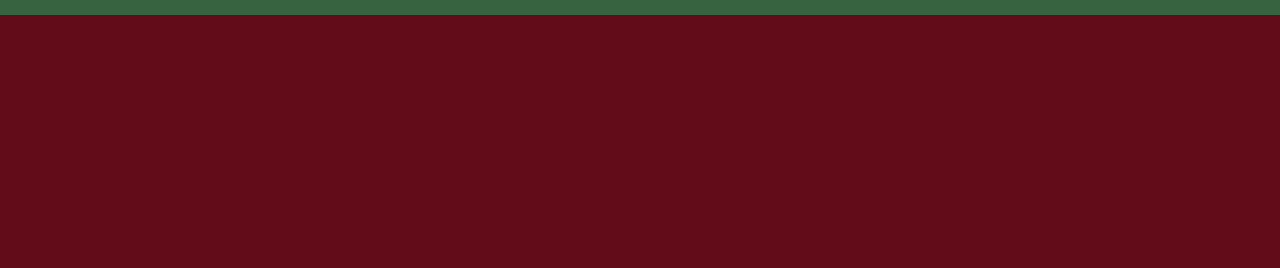
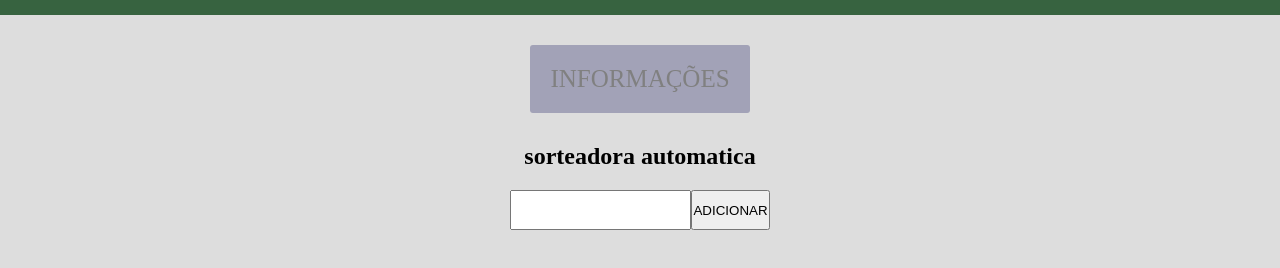
Before and after one commit to willianglitch/sorteadora, a plain HTML site: page index.html in a window 1280 px wide. Shown: the part 30-298 px from the top of the page. Drawn offline with Linux system fonts and the light colour scheme.

Commit message:
update 1.0
primeiras linhas de código

```diff
--- a/css/style.css
+++ b/css/style.css
@@ -5,8 +5,57 @@
     outline: none;
 }
 body{
-    background-color: #610C18;
+    background-color: #DDDDDD;
 }
 .header{
     background-color: #376340;
 }
+
+/* =========================== informações ================  */
+
+.container{
+    max-width: 1000px;
+    margin: auto;
+}
+.info{
+    display: flex;
+    justify-content: center;
+    align-items: center;
+    margin-top: 30px;
+    margin-bottom: 30px;
+}
+.info a{
+    background-color: #8D8DAABB;
+    padding: 20px;
+    text-decoration: none;
+    font-size: 25px;
+    text-transform: uppercase;
+    color: gray;
+    border-radius: 3px;
+
+}
+.info a:hover{
+    background-color:#F190B7BB ;
+    color: #fff;
+    text-transform: 0.5s ease;
+}
+
+.card{
+    display: flex;
+    justify-content: center;
+    align-items: center;
+    flex-direction: column;
+}
+.card h1{
+    padding-bottom: 20px;
+}
+.cardForm form{
+    display: flex;
+    max-width: 1000px;
+
+}
+.cardForm input{
+    max-width: 400px;
+    height: 40px;
+
+}
--- a/index.html
+++ b/index.html
@@ -8,15 +8,40 @@
     <link rel="stylesheet" href="./css/style.css">
 </head>
 <body>
+
     <div class="header">
         <h2>willian<span>glitch</span></h2>
         <ul>
             <li><img src="" alt=""></li>
         </ul>
     </div>
+
     <section class="container">
+        <div class="info">
+            <a href="">informações</a>
+            <p></p>
+        </div>
+
+        <div class="card">
+            <h1>sorteadora automatica</h1>
+            <div class="cardForm">
+                <form action="">
+                    <input type="text">
+                    <input type="submit" value="ADICIONAR">
+                </form>
+            </div>
+        </div>
+
+        <div class="resultado">
+
+        </div>
 
     </section>
+
+    <div class="nomesParticipantes">
+
+    </div>
+
     <script src="script.js"></script>
 </body>
 </html>
```
